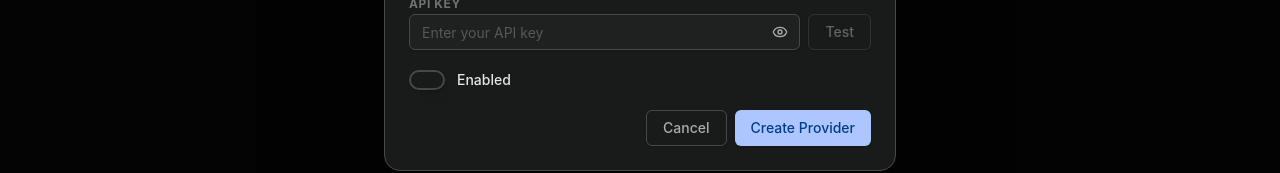
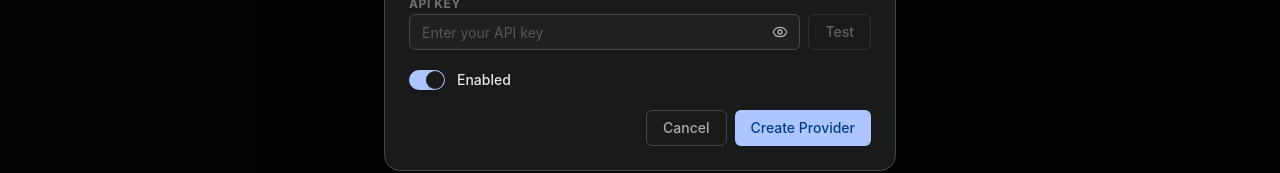
Before and after one commit to nethbotheju/llm-chatter, a Next.js app: page /settings/providers in a window 1280 px wide. Both pictures are taken after a click on the button "Add Provider". Shown: the part 429-602 px from the top of the page. Built offline with nearby package versions, Linux system fonts and the light colour scheme; no server answers; the database is empty.

Commit message:
feat: update switch component styling

```diff
--- a/src/components/ui/switch.tsx
+++ b/src/components/ui/switch.tsx
@@ -21,10 +21,10 @@ const Switch = React.forwardRef<HTMLInputElement, SwitchProps>(
         disabled={disabled}
         onClick={() => onCheckedChange?.(!checked)}
         className={cn(
-          "peer inline-flex h-5 w-9 shrink-0 cursor-pointer items-center rounded-full border-2 border-transparent shadow-sm transition-colors",
+          "peer inline-flex h-5 w-9 shrink-0 cursor-pointer items-center rounded-full p-0.25 shadow-sm transition-colors",
           "focus-visible:outline-none focus-visible:ring-2 focus-visible:ring-ring focus-visible:ring-offset-2",
           "disabled:cursor-not-allowed disabled:opacity-50",
-          checked ? "bg-primary" : "bg-input",
+          checked ? "bg-[var(--primary)]" : "bg-[var(--surface-container-highest)]",
           className
         )}
         ref={ref as React.Ref<HTMLButtonElement>}
@@ -32,8 +32,8 @@ const Switch = React.forwardRef<HTMLInputElement, SwitchProps>(
       >
         <span
           className={cn(
-            "pointer-events-none block h-4 w-4 rounded-full bg-background shadow-lg ring-0 transition-transform",
-            checked ? "translate-x-4" : "translate-x-0"
+            "pointer-events-none block h-4.5 w-4.5 rounded-full shadow-lg ring-0 transition-transform",
+            checked ? "translate-x-4 bg-[#1a1a1a]" : "translate-x-0 bg-[#8b8b8b]"
           )}
         />
       </button>
```
